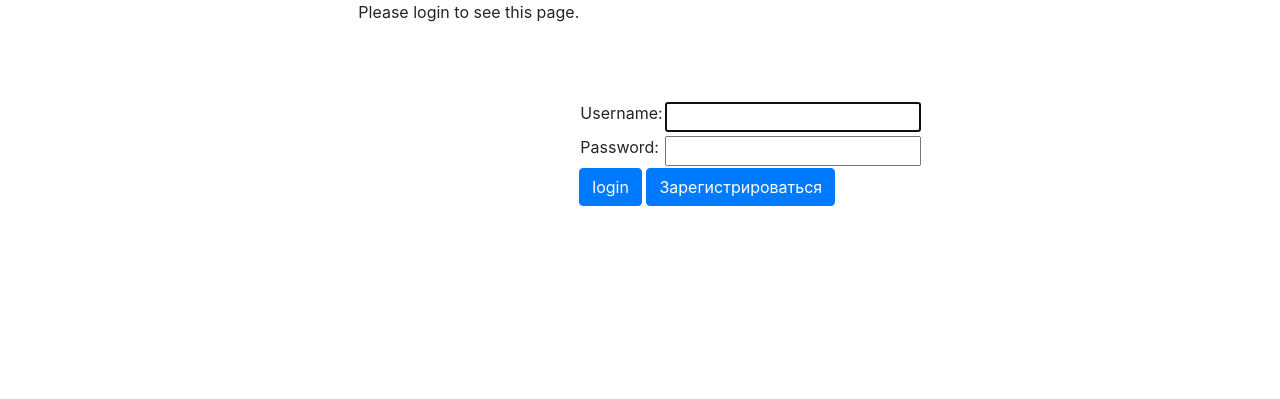
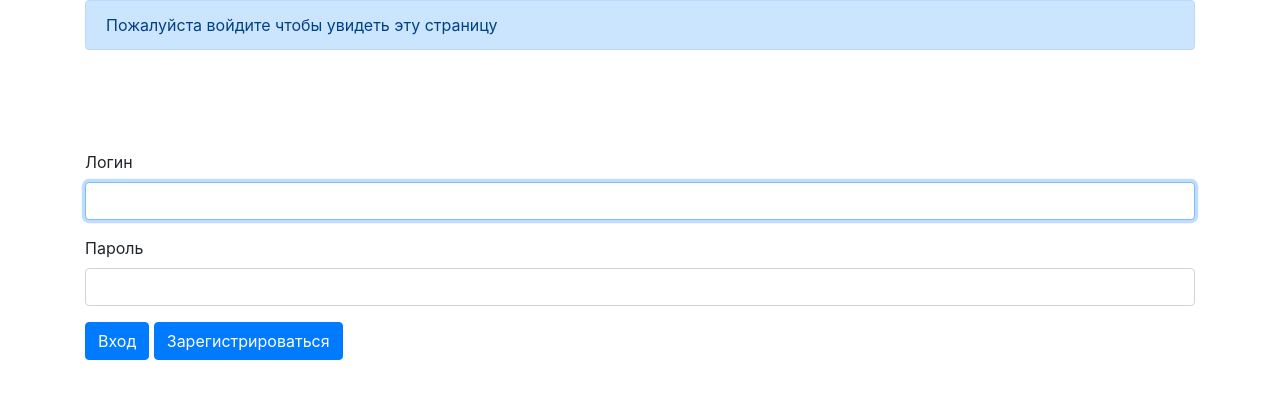
Before and after one commit to Frostmoourne/todo-app, a Django app: page /accounts/login/?next=/ in a window 1280 px wide. Shown: the top 399 px of the page. Run offline with Django 3.2, Linux system fonts and the light colour scheme; some libraries are stand-ins or nearby versions.

Commit message:
Fixed templates

```diff
--- /dev/null
+++ b/tasks/templatetags/myfilters.py
@@ -0,0 +1,8 @@
+from django import template
+
+register = template.Library()
+
+
+@register.filter(name='addclass')
+def addclass(value, arg):
+    return value.as_widget(attrs={'class': 'form-control'})
--- a/tasks/views.py
+++ b/tasks/views.py
@@ -36,7 +36,7 @@ def index(request):
         elif request.GET.get('day') == 'week':
             tasks = Task.objects.filter(Q(due_date__lte=week)& Q(due_date__gt=today) & Q(assigned_to=user)).order_by('-updated')
         elif request.GET.get('day') == 'all':
-            tasks = Task.objects.filter(Q(assigned_to=user)).order_by('-due_date')
+            tasks = Task.objects.filter(Q(assigned_to=user)).order_by('due_date')
 
     context = {
         'title': title,
--- a/templates/registration/login.html
+++ b/templates/registration/login.html
@@ -1,37 +1,37 @@
 {% extends 'tasks/base.html' %}
+{% load myfilters %}
 {% load static %}
 {% block content %}
-<div class="container d-flex justify-content-center">
+<div class="container">
     {% if form.errors %}
-      <p>Your username and password didn't match. Please try again.</p>
+        <div class="alert alert-warning" role="alert">
+          Вы ввели неверное имя пользователя или неверный пароль.
+        </div>
     {% endif %}
 
     {% if next %}
       {% if user.is_authenticated %}
-        <p>Your account doesn't have access to this page. To proceed,
-        please login with an account that has access.</p>
+          <div class="alert alert-danger" role="alert">
+              У вас не хватает прав на просмотр данной страницы.
+          </div>
       {% else %}
-        <p>Please login to see this page.</p>
+        <div class="alert alert-primary" role="alert">
+          Пожалуйста войдите чтобы увидеть эту страницу
+        </div>
       {% endif %}
     {% endif %}
 
     <form method="post" action="{% url 'login' %}" style="margin-top: 100px">
     {% csrf_token %}
-    <table>
-
-    <tr>
-      <td>{{ form.username.label_tag }}</td>
-      <td>{{ form.username }}</td>
-    </tr>
-
-    <tr>
-      <td>{{ form.password.label_tag }}</td>
-      <td>{{ form.password }}</td>
-    </tr>
-    </table>
-
-    <input class="btn btn-primary" type="submit" value="login" />
-    <input type="hidden" name="next" value="{{ next }}" />
+          <div class="form-group">
+            <label for="id_username">Логин</label>
+            {{ form.username|addclass:'MyClass' }}
+          </div>
+          <div class="form-group">
+            <label for="id_password">Пароль</label>
+            {{ form.password|addclass:'MyClass' }}
+          </div>
+    <button type="submit" class="btn btn-primary">Вход</button>
     <a class="btn btn-primary" href="{% url 'signup' %}">Зарегистрироваться</a>
     </form>
 </div>
--- a/templates/registration/password_reset_form.html
+++ b/templates/registration/password_reset_form.html
@@ -1,3 +1,5 @@
+{% extends 'tasks/base.html' %}
+{% load static %}
 {% block content %}
 
 <form action="" method="post">{% csrf_token %}
```
Also changed, not shown: authapp/forms.py (+9 -0 lines), authapp/templates/authapp/signup.html (+39 -6 lines), tasks/templates/tasks/add_task.html (+7 -1 lines), tasks/templates/tasks/update_task.html (+7 -2 lines), templates/registration/logged_out.html (+8 -2 lines).
